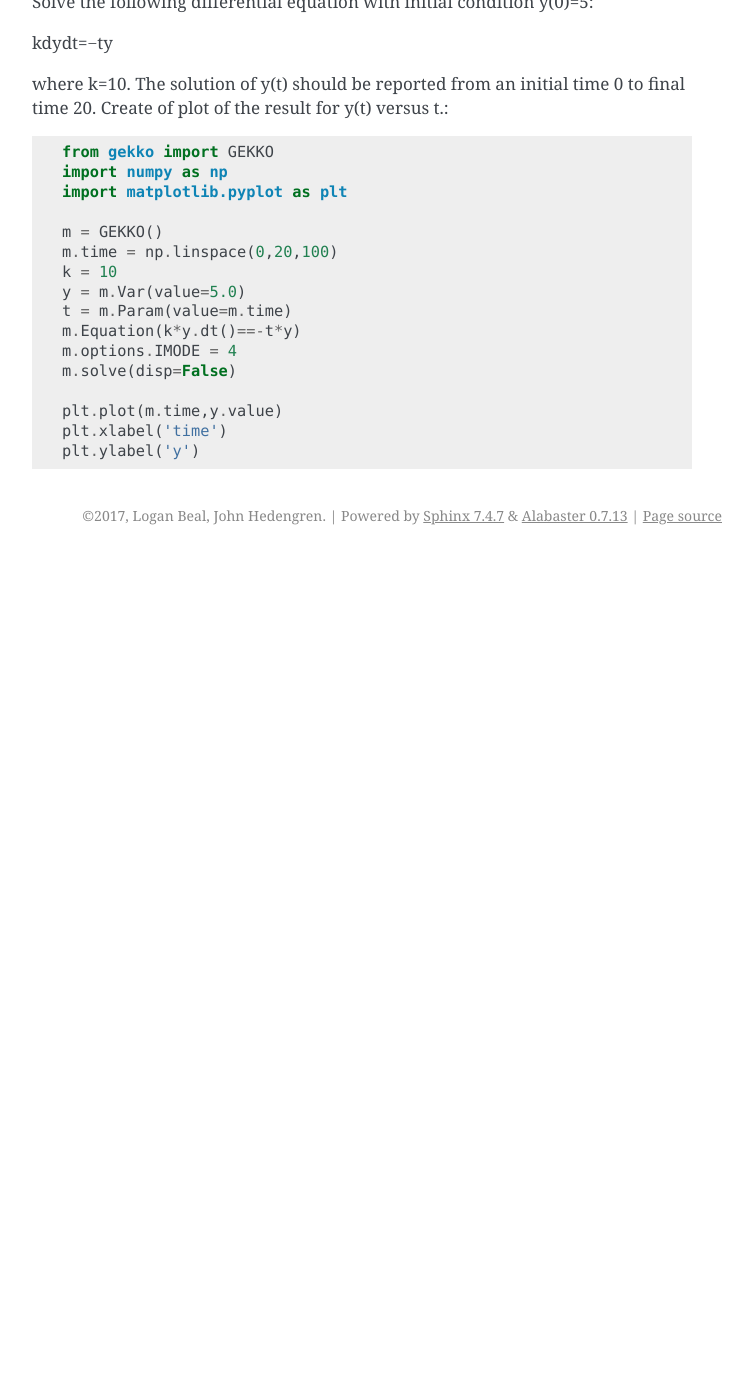
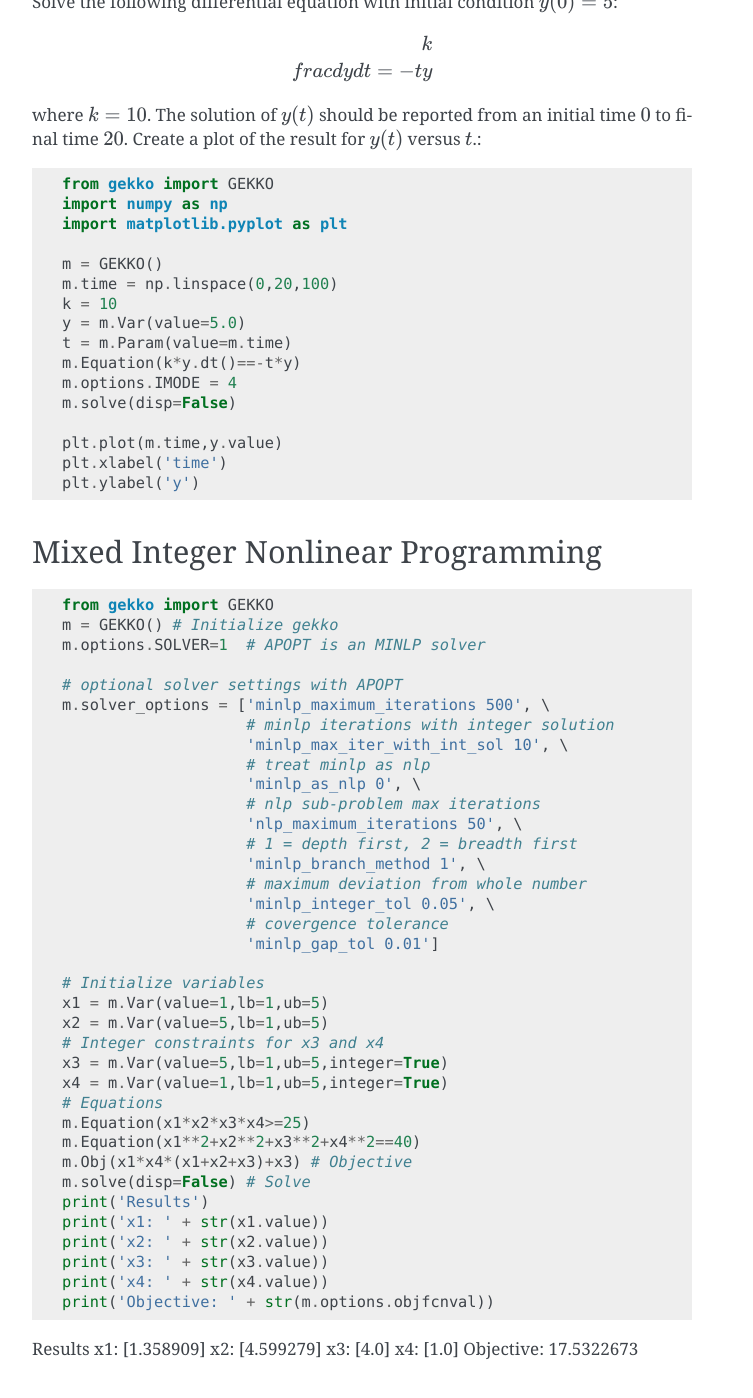
Before and after one commit to BYU-PRISM/GEKKO, a Sphinx documentation site: the page built from docs/examples.rst, in a window 1280 px wide and 1400 px high, scrolled down 4599 px. Shown: the whole window, without its empty margins (388-1141 px from the left). Built offline with Sphinx 7.4.7, drawn with Linux system fonts in a browser that asks for light colours; before the commit the page ends 5154 px from its top, so only the background shows below that; some of the changed text lies outside the part shown.

Commit message:
Update examples.rst

```diff
--- a/docs/examples.rst
+++ b/docs/examples.rst
@@ -248,11 +248,13 @@ Nonlinear Regression
 Solve Differential Equation(s)
 --------------------------------
 
-Solve the following differential equation with initial condition y(0)=5:
+Solve the following differential equation with initial condition :math:`y(0)=5`:
 
-kdydt=−ty
+.. math::
 
-where k=10. The solution of y(t) should be reported from an initial time 0 to final time 20. Create of plot of the result for y(t) versus t.::
+	k\\frac{dy}{dt}=−ty
+
+where :math:`k=10`. The solution of :math:`y(t)` should be reported from an initial time :math:`0` to final time :math:`20`. Create a plot of the result for :math:`y(t)` versus :math:`t`.::
 
 	from gekko import GEKKO
 	import numpy as np
@@ -270,3 +272,53 @@ where k=10. The solution of y(t) should be reported from an initial time 0 to fi
 	plt.plot(m.time,y.value)
 	plt.xlabel('time')
 	plt.ylabel('y')
+
+------------------------------------
+Mixed Integer Nonlinear Programming
+------------------------------------
+
+::
+
+	from gekko import GEKKO
+	m = GEKKO() # Initialize gekko
+	m.options.SOLVER=1  # APOPT is an MINLP solver
+
+	# optional solver settings with APOPT
+	m.solver_options = ['minlp_maximum_iterations 500', \
+			    # minlp iterations with integer solution
+			    'minlp_max_iter_with_int_sol 10', \
+			    # treat minlp as nlp
+			    'minlp_as_nlp 0', \
+			    # nlp sub-problem max iterations
+			    'nlp_maximum_iterations 50', \
+			    # 1 = depth first, 2 = breadth first
+			    'minlp_branch_method 1', \
+			    # maximum deviation from whole number
+			    'minlp_integer_tol 0.05', \
+			    # covergence tolerance
+			    'minlp_gap_tol 0.01']
+
+	# Initialize variables
+	x1 = m.Var(value=1,lb=1,ub=5)
+	x2 = m.Var(value=5,lb=1,ub=5)
+	# Integer constraints for x3 and x4
+	x3 = m.Var(value=5,lb=1,ub=5,integer=True)
+	x4 = m.Var(value=1,lb=1,ub=5,integer=True)
+	# Equations
+	m.Equation(x1*x2*x3*x4>=25)
+	m.Equation(x1**2+x2**2+x3**2+x4**2==40)
+	m.Obj(x1*x4*(x1+x2+x3)+x3) # Objective
+	m.solve(disp=False) # Solve
+	print('Results')
+	print('x1: ' + str(x1.value))
+	print('x2: ' + str(x2.value))
+	print('x3: ' + str(x3.value))
+	print('x4: ' + str(x4.value))
+	print('Objective: ' + str(m.options.objfcnval))
+
+Results
+x1: [1.358909]
+x2: [4.599279]
+x3: [4.0]
+x4: [1.0]
+Objective: 17.5322673
```
